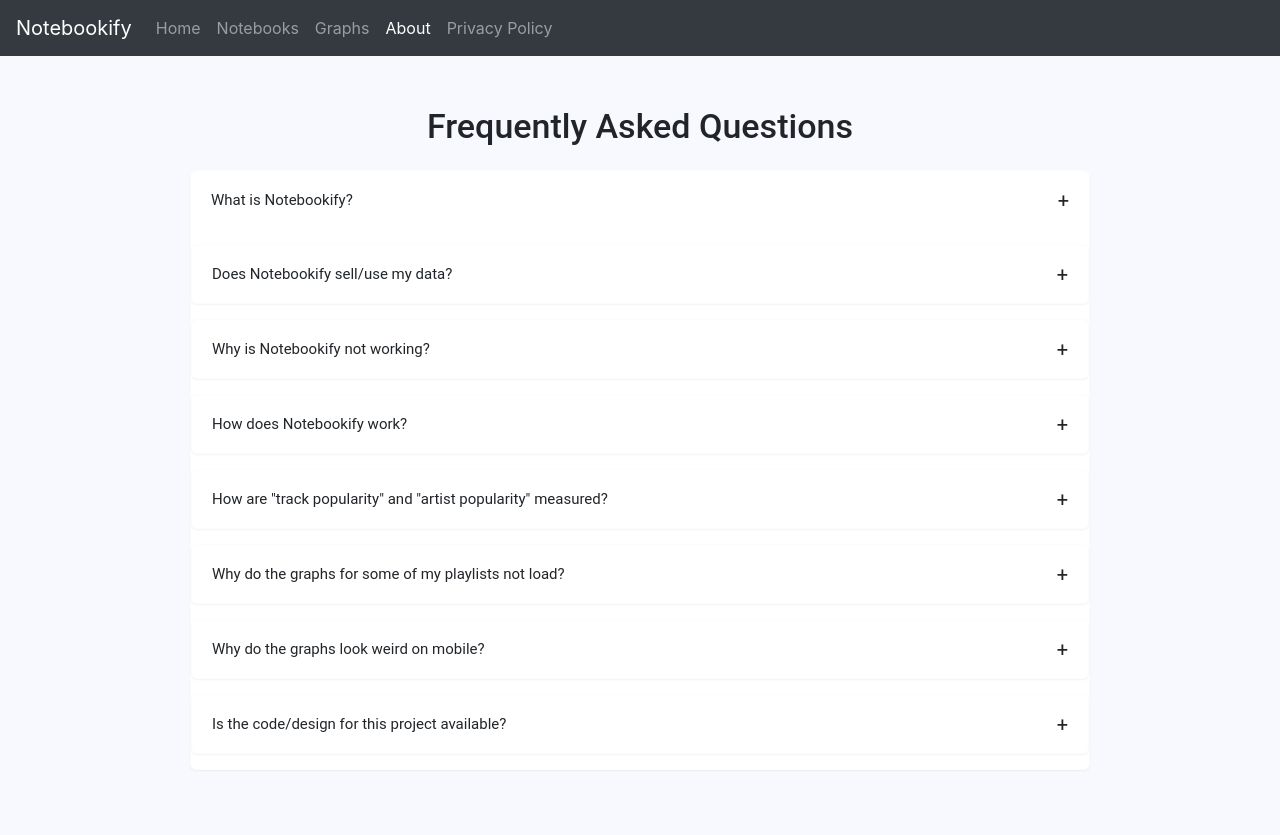
After one commit to Darsh-Bhandari/Notebookify, a Flask app: page /about in a window 1280 px wide. The commit adds this page. Run offline with Flask 3, Linux system fonts and the light colour scheme; some libraries are stand-ins or nearby versions.

Commit message:
Added Graphs and About page

```diff
--- a/app.py
+++ b/app.py
@@ -67,37 +67,57 @@ def setTokenAndId():
             global userId
             userId= user_data['id']
 
+@app.route('/about')
+def displayAboutPage():
+    return render_template('aboutPage.html')
+
 @app.route('/userInfo')
 def displayUserInfo():
-    top99TracksShortTerm, top99TracksMediumTerm, top99TracksLongTerm = getTopUserData.getTrackInfo(access_token)
-    top99ArtistsShortTerm, shortTermGenres, top99ArtistsMediumTerm, mediumTermGenres, top99ArtistsLongTerm, longTermGenres = getTopUserData.getArtistInfo(access_token)
+
+    try:
+        top99TracksShortTerm, top99TracksMediumTerm, top99TracksLongTerm = getTopUserData.getTrackInfo(access_token)
+        top99ArtistsShortTerm, shortTermGenres, top99ArtistsMediumTerm, mediumTermGenres, top99ArtistsLongTerm, longTermGenres = getTopUserData.getArtistInfo(access_token)
 
 
-    top99TracksShortTerm, top99TracksMediumTerm, top99TracksLongTerm = top99TracksShortTerm.to_html(index=False, classes='table', escape=False, table_id='tracks-shortTerm'), top99TracksMediumTerm.to_html(index=False, classes='table', escape=False, table_id='tracks-mediumTerm'), top99TracksLongTerm.to_html(index=False, classes='table', escape=False, table_id='tracks-longTerm')
-    top99ArtistsShortTerm, top99ArtistsMediumTerm, top99ArtistsLongTerm = top99ArtistsShortTerm.to_html(index=False, classes='table', escape=False, table_id='artists-shortTerm'), top99ArtistsMediumTerm.to_html(index=False, classes='table', escape=False, table_id='artists-mediumTerm'), top99ArtistsLongTerm.to_html(index=False, classes='table', escape=False, table_id='artists-longTerm')
+        top99TracksShortTerm, top99TracksMediumTerm, top99TracksLongTerm = top99TracksShortTerm.to_html(index=False, classes='table', escape=False, table_id='tracks-shortTerm'), top99TracksMediumTerm.to_html(index=False, classes='table', escape=False, table_id='tracks-mediumTerm'), top99TracksLongTerm.to_html(index=False, classes='table', escape=False, table_id='tracks-longTerm')
+        top99ArtistsShortTerm, top99ArtistsMediumTerm, top99ArtistsLongTerm = top99ArtistsShortTerm.to_html(index=False, classes='table', escape=False, table_id='artists-shortTerm'), top99ArtistsMediumTerm.to_html(index=False, classes='table', escape=False, table_id='artists-mediumTerm'), top99ArtistsLongTerm.to_html(index=False, classes='table', escape=False, table_id='artists-longTerm')
 
-    top99GenresShortTerm, top99GenresMediumTerm, top99GenresLongTerm = shortTermGenres.to_html(index=False, classes='table', escape=False, table_id='genres-shortTerm'), mediumTermGenres.to_html(index=False, classes='table', escape=False, table_id='genres-mediumTerm'), longTermGenres.to_html(index=False, classes='table', escape=False, table_id='genres-longTerm')
+        top99GenresShortTerm, top99GenresMediumTerm, top99GenresLongTerm = shortTermGenres.to_html(index=False, classes='table', escape=False, table_id='genres-shortTerm'), mediumTermGenres.to_html(index=False, classes='table', escape=False, table_id='genres-mediumTerm'), longTermGenres.to_html(index=False, classes='table', escape=False, table_id='genres-longTerm')
 
-    return render_template("topSongsInfo.html", top99TracksShortTerm=top99TracksShortTerm, top99TracksMediumTerm=top99TracksMediumTerm,
-                           top99TracksLongTerm=top99TracksLongTerm, top99ArtistsShortTerm=top99ArtistsShortTerm,
-                           top99ArtistsMediumTerm=top99ArtistsMediumTerm, top99ArtistsLongTerm=top99ArtistsLongTerm,
-                           top99GenresShortTerm=top99GenresShortTerm, top99GenresMediumTerm=top99GenresMediumTerm, top99GenresLongTerm=top99GenresLongTerm)
-
-
-
-
+        return render_template("topSongsInfo.html", top99TracksShortTerm=top99TracksShortTerm, top99TracksMediumTerm=top99TracksMediumTerm,
+                            top99TracksLongTerm=top99TracksLongTerm, top99ArtistsShortTerm=top99ArtistsShortTerm,
+                            top99ArtistsMediumTerm=top99ArtistsMediumTerm, top99ArtistsLongTerm=top99ArtistsLongTerm,
+                            top99GenresShortTerm=top99GenresShortTerm, top99GenresMediumTerm=top99GenresMediumTerm, top99GenresLongTerm=top99GenresLongTerm)
+    except:
+        auth_params = {
+        'client_id': clientId,
+        'response_type': 'code',
+        'redirect_uri': redirectURI,
+        'scope': appScope
+        }
+        auth_url = 'https://accounts.spotify.com/authorize?' + urllib.parse.urlencode(auth_params)
+        return render_template("errorPage.html", auth_url=auth_url)
 
 
 @app.route('/playlistdata')
 def displayPlaylistLinks():
-    setTokenAndId()
-    playlistNames, playlistIds, playlistImages = getPlaylistIds()
-    size = len(playlistNames)
-    # playlistData = zip(playlistNames, playlistIds, playlistImages)
+    try:
+        setTokenAndId()
+        playlistNames, playlistIds, playlistImages = getPlaylistIds()
+        size = len(playlistNames)
 
-    return render_template("displayPlaylists.html", playlistNames=playlistNames, playlistIds=playlistIds, playlistImages=playlistImages,
-                           size=size)
-   # return render_template("displayPlaylists.html", playlistData=playlistData)
+        return render_template("displayPlaylists.html", playlistNames=playlistNames, playlistIds=playlistIds, playlistImages=playlistImages,
+                            size=size)
+    except:
+        auth_params = {
+        'client_id': clientId,
+        'response_type': 'code',
+        'redirect_uri': redirectURI,
+        'scope': appScope
+        }
+        auth_url = 'https://accounts.spotify.com/authorize?' + urllib.parse.urlencode(auth_params)
+        return render_template("errorPage.html", auth_url=auth_url)
+
 
 def getPlaylistIds(): # Returns lists of user's playlist names, ids, and images
     offset = 0
@@ -130,25 +150,35 @@ def getPlaylistIds(): # Returns lists of user's playlist names, ids, and images
 
 @app.route('/playlistdata/<playlistId>')
 def plotAllGraphs(playlistId):
-    testId = playlistId
+    try:
+        testId = playlistId
 
-    songInformation = getSongInformation(testId)
+        songInformation = getSongInformation(testId)
 
-    artistFreqGraph = plotGraphs.plotArtistFrequencyGraph(songInformation)
-    albumReleaseDatesGraph = plotGraphs.plotAlbumReleaseDates(songInformation)
-    albumToArtistTreemap = plotGraphs.plotAlbumsToArtistsGraph(songInformation)
-    radarGraph, songEnergyAvg, songDancibilityAvg, songInstrumentalnessAvg, songValenceAvg = plotGraphs.plotRadarChart(songInformation)
-    tempoGraph, highestTempoTable, lowestTempoTable = plotGraphs.plotTempoData(songInformation)
-    modeGraph = plotGraphs.plotModeGraph(songInformation)
-    explicitWordsGraph = plotGraphs.plotExplicitChart(songInformation)
-    popularityGraph, songLengthGraph = plotGraphs.plotSongBoxPlots(songInformation)
+        artistFreqGraph = plotGraphs.plotArtistFrequencyGraph(songInformation)
+        albumReleaseDatesGraph = plotGraphs.plotAlbumReleaseDates(songInformation)
+        albumToArtistTreemap = plotGraphs.plotAlbumsToArtistsGraph(songInformation)
+        radarGraph, songEnergyAvg, songDancibilityAvg, songInstrumentalnessAvg, songValenceAvg = plotGraphs.plotRadarChart(songInformation)
+        tempoGraph, highestTempoTable, lowestTempoTable = plotGraphs.plotTempoData(songInformation)
+        modeGraph = plotGraphs.plotModeGraph(songInformation)
+        explicitWordsGraph = plotGraphs.plotExplicitChart(songInformation)
+        popularityGraph, songLengthGraph = plotGraphs.plotSongBoxPlots(songInformation)
 
-    return render_template(
-        "renderGraphs.html", artistFreqGraph = artistFreqGraph,
-        albumReleaseDatesGraph = albumReleaseDatesGraph, radarGraph = radarGraph, songEnergyAvg = songEnergyAvg,
-        songDancibilityAvg = songDancibilityAvg, songInstrumentalnessAvg = songInstrumentalnessAvg, songValenceAvg = songValenceAvg,
-        modeGraph=modeGraph, albumToArtistTreemap=albumToArtistTreemap, tempoGraph=tempoGraph, highestTempoTable=highestTempoTable,
-        lowestTempoTable=lowestTempoTable, explicitWordsGraph=explicitWordsGraph, popularityGraph=popularityGraph, songLengthGraph=songLengthGraph)
+        return render_template(
+            "renderGraphs.html", artistFreqGraph = artistFreqGraph,
+            albumReleaseDatesGraph = albumReleaseDatesGraph, radarGraph = radarGraph, songEnergyAvg = songEnergyAvg,
+            songDancibilityAvg = songDancibilityAvg, songInstrumentalnessAvg = songInstrumentalnessAvg, songValenceAvg = songValenceAvg,
+            modeGraph=modeGraph, albumToArtistTreemap=albumToArtistTreemap, tempoGraph=tempoGraph, highestTempoTable=highestTempoTable,
+            lowestTempoTable=lowestTempoTable, explicitWordsGraph=explicitWordsGraph, popularityGraph=popularityGraph, songLengthGraph=songLengthGraph)
+    except:
+        auth_params = {
+        'client_id': clientId,
+        'response_type': 'code',
+        'redirect_uri': redirectURI,
+        'scope': appScope
+        }
+        auth_url = 'https://accounts.spotify.com/authorize?' + urllib.parse.urlencode(auth_params)
+        return render_template("errorPage.html", auth_url=auth_url)
 
 
 def getSongInformation(playlistId): # Get a dataframe object with all needed data to create the statistics graphs
--- /dev/null
+++ b/templates/aboutPage.html
@@ -0,0 +1,185 @@
+<!DOCTYPE html>
+<html lang="en">
+<head>
+    <meta charset="UTF-8">
+    <meta name="viewport" content="width=device-width, initial-scale=1.0">
+    <link rel="stylesheet" href="https://stackpath.bootstrapcdn.com/bootstrap/4.5.2/css/bootstrap.min.css">
+    <script src="https://code.jquery.com/jquery-3.5.1.min.js"></script>
+    <script src="https://stackpath.bootstrapcdn.com/bootstrap/4.5.2/js/bootstrap.min.js"></script>
+    <script src="https://cdnjs.cloudflare.com/ajax/libs/popper.js/1.12.9/umd/popper.min.js"></script>
+    <script src="https://maxcdn.bootstrapcdn.com/bootstrap/4.0.0/js/bootstrap.min.js"></script>
+    <title>Notebookify - About</title>
+</head>
+<body>
+
+    <style>
+        body {
+            background: ghostwhite;
+        }
+        .accordion {
+            display: flex;
+            flex-direction: column;
+            font-family: "Roboto", sans-serif;
+            max-width: 1000px;
+            min-width: 300px;
+            margin: 50px auto;
+            padding: 0 50px;
+        }
+        h1 {
+            font-size: 34px;
+            text-align: center;
+        }
+        .accordion-item {
+            margin-top: 15px;
+            margin-bottom: 15px;
+            border: 1px solid #fcfcfc;
+            border-radius: 6px;
+            background: #ffffff;
+            box-shadow: rgba(0, 0, 0, 0.05) 0px 1px 2px 0px;
+        }
+        .accordion-item .accordion-item-title {
+            position: relative;
+            margin: 0;
+            display: flex;
+            width: 100%;
+            font-size: 15px;
+            cursor: pointer;
+            justify-content: space-between;
+            flex-direction: row-reverse;
+            padding: 14px 20px;
+            box-sizing: border-box;
+            align-items: center;
+        }
+        .accordion-item .accordion-item-desc {
+            display: none;
+            font-size: 14px;
+            line-height: 22px;
+            font-weight: 300;
+            color: #444;
+            border-top: 1px dashed #ddd;
+            padding: 10px 20px 20px;
+            box-sizing: border-box;
+        }
+        .accordion-item input[type="checkbox"] {
+            position: absolute;
+            height: 0;
+            width: 0;
+            opacity: 0;
+        }
+        .accordion-item input[type="checkbox"]:checked ~ .accordion-item-desc {
+            display: block;
+        }
+        .accordion-item
+            input[type="checkbox"]:checked
+            ~ .accordion-item-title
+            .icon:after {
+            content: "-";
+            font-size: 20px;
+        }
+        .accordion-item input[type="checkbox"] ~ .accordion-item-title .icon:after {
+            content: "+";
+            font-size: 20px;
+        }
+        .accordion-item:first-child {
+            margin-top: 0;
+        }
+        .accordion-item .icon {
+            margin-left: 14px;
+        }
+
+        @media screen and (max-width: 767px) {
+            .accordion {
+                padding: 0 16px;
+            }
+            .accordion h1 {
+                font-size: 22px;
+            }
+        }
+
+    </style>
+
+    <!-- Start NavBar-->
+    <nav class="navbar navbar-expand-md navbar-dark bg-dark">
+        <a class="navbar-brand" href="{{ url_for('index') }}">Notebookify</a>
+        <button class="navbar-toggler" type="button" data-toggle="collapse" data-target="#navbarNavDropdown" aria-controls="navbarNavDropdown" aria-expanded="false" aria-label="Toggle navigation">
+        <span class="navbar-toggler-icon"></span>
+        </button>
+        <div class="collapse navbar-collapse" id="navbarNavDropdown">
+            <ul class="navbar-nav">
+                <li class="nav-item">
+                <a class="nav-link" href="{{ url_for('displayOptions') }}">Home</a>
+                </li>
+                <li class="nav-item">
+                <a class="nav-link" href="{{ url_for('displayUserInfo') }}">Notebooks</a>
+                </li>
+                <li class="nav-item">
+                <a class="nav-link" href="{{ url_for('displayPlaylistLinks') }}">Graphs</a>
+                </li>
+                <li class="nav-item active">
+                <a class="nav-link" href="{{ url_for('displayAboutPage') }}">About</a>
+                </li>
+                <li class="nav-item">
+                <a class="nav-link" href="#">Privacy Policy</a>
+                </li>
+
+            </ul>
+        </div>
+    </nav>
+
+    <!-- End NavBar-->
+
+
+
+    <div class="accordion">
+        <h1>Frequently Asked Questions</h1>
+        <div class="accordion-item">
+            <input type="checkbox" id="accordion1">
+            <label for="accordion1" class="accordion-item-title"><span class="icon"></span>What is Notebookify?</label>
+            <div class="accordion-item-desc">Notebookify is a website designed to give users top data about their Spotify listening habits and playlists. Notebooks can be customized and display short term, medium term, and long term data about your top tracks, artists, and genres. You can also generate graphs analyzing the contents of your individual playlists. Graphs include data such as how many times an artist appears, the tempo of tracks, how popular your playlist would be, and much much more!</div>
+
+        <div class="accordion-item">
+            <input type="checkbox" id="accordion2">
+            <label for="accordion2" class="accordion-item-title"><span class="icon"></span>Does Notebookify sell/use my data?</label>
+            <div class="accordion-item-desc">No, Notebookify does <strong>NOT</strong> sell/use your Spotify data. We only ask you to log in so that we can use the Spotify API to get the top data/playlists that we can analyze. Your data is not stored anywhere and is safe.</div>
+        </div>
+
+        <div class="accordion-item">
+            <input type="checkbox" id="accordion8">
+            <label for="accordion8" class="accordion-item-title"><span class="icon"></span>Why is Notebookify not working?</label>
+            <div class="accordion-item-desc">If there is too much traffic on the site, Notebookify may not load properly. Also, if there is too much data to be analyzed in a playlist, the graphs may not load. Just try re-logging in with Spotify and hopefully it should work!</div>
+        </div>
+
+        <div class="accordion-item">
+            <input type="checkbox" id="accordion3">
+            <label for="accordion3" class="accordion-item-title"><span class="icon"></span>How does Notebookify work?</label>
+            <div class="accordion-item-desc">Notebookify uses the Spotify API to pull your top listening data as well as your playlists/tracks that can then be analyzed. Notebookify was created using Python (Flask) for the back-end and HTML, CSS (Bootstrap), and Javascript for the front-end. The Plotly Python library is used to generate the graphs.</div>
+        </div>
+
+        <div class="accordion-item">
+            <input type="checkbox" id="accordion4">
+            <label for="accordion4" class="accordion-item-title"><span class="icon"></span>How are "track popularity" and "artist popularity" measured?</label>
+            <div class="accordion-item-desc">The popularity score given to a track/artist is out of 100 (meaning that 0 is not well known at all while 100 is a very popular track/artist). These are provided by Spotify per track/artist in their database.</div>
+        </div>
+
+        <div class="accordion-item">
+            <input type="checkbox" id="accordion5">
+            <label for="accordion5" class="accordion-item-title"><span class="icon"></span>Why do the graphs for some of my playlists not load?</label>
+            <div class="accordion-item-desc">The graphs feature is a work in progress. Some bugs are still being worked out, but if there is a very very long playlist with a lot of data, there is a chance that the graphs page will not load. Sorry about that!</div>
+        </div>
+
+        <div class="accordion-item">
+            <input type="checkbox" id="accordion6">
+            <label for="accordion6" class="accordion-item-title"><span class="icon"></span>Why do the graphs look weird on mobile?</label>
+            <div class="accordion-item-desc">If there is too much data on a graph, it won't render properly on smaller screens (like mobile devices). The graphs feature is best viewed on a laptop/desktop with a larger screen.</div>
+        </div>
+
+        <div class="accordion-item">
+            <input type="checkbox" id="accordion7">
+            <label for="accordion7" class="accordion-item-title"><span class="icon"></span>Is the code/design for this project available?</label>
+            <div class="accordion-item-desc">Yes! The code is public and can be viewed on my Github <a href="https://github.com/Darsh-Bhandari/Notebookify">here</a>.</div>
+        </div>
+
+    </div>
+
+</body>
+</html>
--- a/templates/displayPlaylists.html
+++ b/templates/displayPlaylists.html
@@ -86,7 +86,7 @@
                 <a class="nav-link" href="{{ url_for('displayPlaylistLinks') }}">Graphs</a>
                 </li>
                 <li class="nav-item">
-                <a class="nav-link" href="#">About</a>
+                <a class="nav-link" href="{{ url_for('displayAboutPage') }}">About</a>
                 </li>
                 <li class="nav-item">
                 <a class="nav-link" href="#">Privacy Policy</a>
```
Also changed, not shown: plotGraphs.py (+56 -11 lines), static/topSongsPage.css (+8 -1 lines), templates/errorPage.html (added, +24 -0 lines), templates/homePage.html (+7 -3 lines), templates/loginPage.html (+7 -2 lines), templates/renderGraphs.html (+64 -13 lines), templates/topSongsInfo.html (+4 -4 lines).
